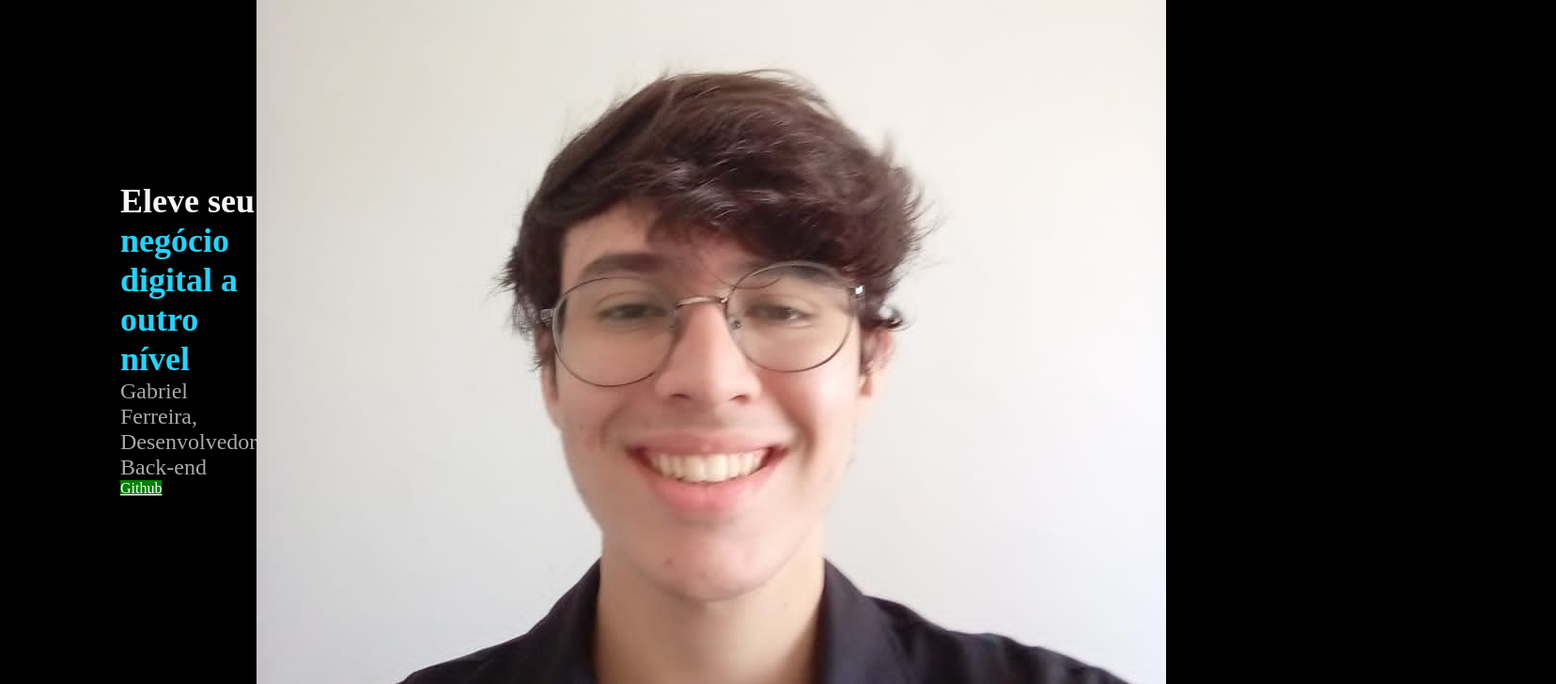
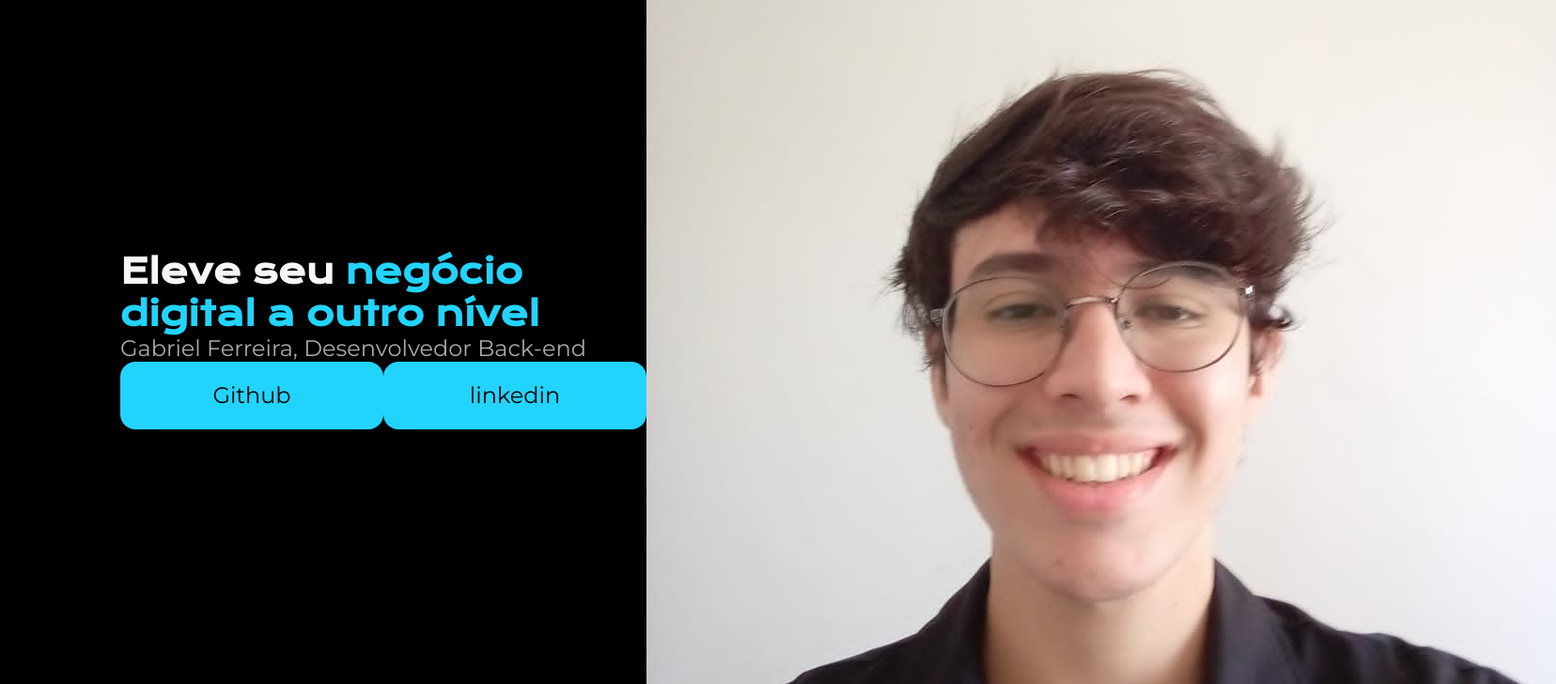
Before and after one commit to devgferreira/javascript-programa-one, a plain HTML site: page portifolio/portifolio.html in a window 1280 px wide. Shown: the part 415-1143 px from the top of the page at 94% size, 1656 px wide, since content can reach past the window. Drawn offline with nearby package versions, Linux system fonts and the light colour scheme.

Commit message:
feat: estilizando o botão

```diff
--- a/portifolio/portfolio.css
+++ b/portifolio/portfolio.css
@@ -1,13 +1,10 @@
+@import url('https://fonts.googleapis.com/css2?family=Krona+One&family=Montserrat&display=swap');
 body{
     background-color: black;
     color: #F6F6F6;
     height: 100vh;
 }
-a {
-    background-color: green;
-    color: white;
 
-}
 
 header {
     background-color: lightblue;
@@ -45,7 +42,25 @@ footer {
 
 .containe__conteudo__titulo{
     font-size: 36px;
+    font-family: 'Krona One', sans-serif;
+
 }
 .containe__conteudo__paragrafo{
     font-size: 24px;
+    font-family: 'Montserrat', sans-serif;
 }
+.containe__conteudo__links{
+    display: flex;
+    justify-content: space-between;
+}
+.caontaine__conteudo__links__link{
+    background-color: #22d4fd;
+    width: 280px;
+    text-align: center;
+    border-radius: 16px;
+    font-size: 24px;
+    padding: 21.5px 0;
+    text-decoration: none;
+    color: black;
+    font-family: 'Montserrat', sans-serif;
+}
--- a/portifolio/portifolio.html
+++ b/portifolio/portifolio.html
@@ -12,7 +12,11 @@
         <section class="containe__conteudo">
             <h1 class="containe__conteudo__titulo">Eleve seu <strong class="destaqueStrong">negócio digital a outro nível</strong></h1>
             <p class="containe__conteudo__paragrafo">Gabriel Ferreira, Desenvolvedor Back-end </p>
-            <a href="https://github.com/devgferreira">Github</a>
+            <div class="containe__conteudo__links">
+                <a class="caontaine__conteudo__links__link" href="https://github.com/devgferreira">Github</a>
+                <a class="caontaine__conteudo__links__link" href="https://www.linkedin.com/in/gabriel-ferreira-souto/">linkedin</a>
+            </div>
+
         </section>
         <img  src="minha-foto.jpg" alt="Desenvolvedor">
     </main>
```
